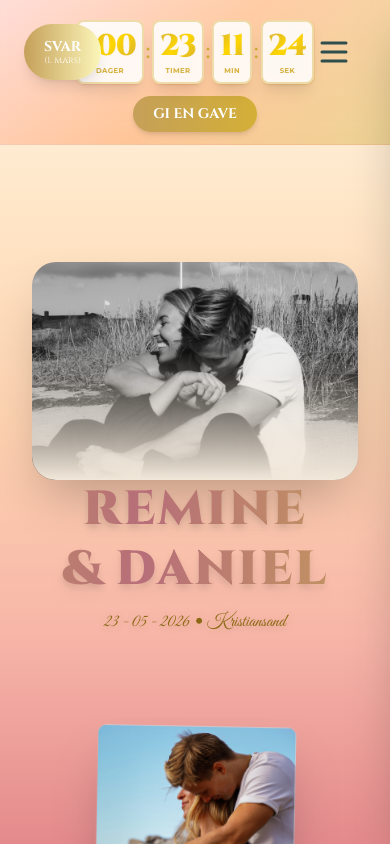
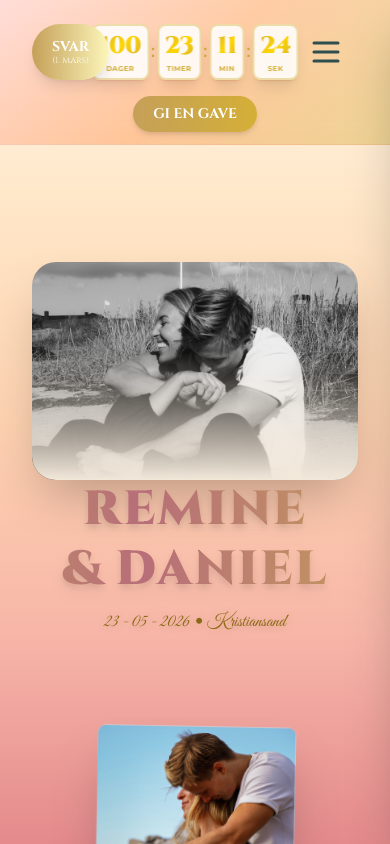
Before and after one commit to danielberling-db/bryllup-final, a React (Vite) app: page / in a window 390 px wide. Shown: the top 844 px of the page. Built offline with nearby package versions, Linux system fonts and the light colour scheme.

Commit message:
Layout fiks header og vielse

```diff
--- a/src/App.jsx
+++ b/src/App.jsx
@@ -131,7 +131,7 @@ function App() {
         }}>
            {/* Top Row: SVAR, Countdown, Menu */}
            <div className="flex justify-between w-full items-center relative">
-             <div className="flex items-center flex-shrink-0 z-10 ml-1 md:ml-0">
+             <div className="flex items-center flex-shrink-0 z-10 ml-3 md:ml-0">
                <a
                  href="https://forms.gle/g58x6q98UHBacM6z7"
                  target="_blank"
@@ -157,10 +157,10 @@ function App() {
                { label: 'SEK', value: timeLeft.seconds }
              ].map((item, index) => (
                <React.Fragment key={item.label}>
-                   {index > 0 && <span className="text-[#D4AF37] font-cinzel text-xl md:text-xl font-bold mx-0 md:mx-1">:</span>}
-                   <div className="text-center bg-white/90 backdrop-blur-sm border-2 border-[#D4AF37]/40 rounded-lg px-1.5 md:px-4 py-1.5 md:py-3 shadow-lg hover:shadow-xl transition-all duration-300">
+                   {index > 0 && <span className="text-[#D4AF37] font-cinzel text-lg md:text-xl font-bold mx-0 md:mx-1">:</span>}
+                   <div className="text-center bg-white/90 backdrop-blur-sm border-2 border-[#D4AF37]/40 rounded-lg px-1.5 md:px-4 py-1 md:py-3 shadow-lg hover:shadow-xl transition-all duration-300">
                    <div
-                       className="font-cinzel text-3xl md:text-4xl font-black tracking-tight"
+                       className="font-cinzel text-2xl md:text-4xl font-black tracking-tight"
                      style={{
                        background: 'linear-gradient(135deg, #D4AF37 0%, #FFD700 50%, #D4AF37 100%)',
                        WebkitBackgroundClip: 'text',
@@ -176,7 +176,7 @@ function App() {
              ))}
              </a>
 
-             <div className="flex items-center justify-end flex-shrink-0 z-10 mr-1 md:mr-0">
+             <div className="flex items-center justify-end flex-shrink-0 z-10 mr-3 md:mr-0">
                <button
                  onClick={() => setMenuOpen(!menuOpen)}
                  className="p-3.5 md:p-5 text-deep-charcoal hover:text-antique-gold marshmallow-transform flex items-center justify-center"
```
